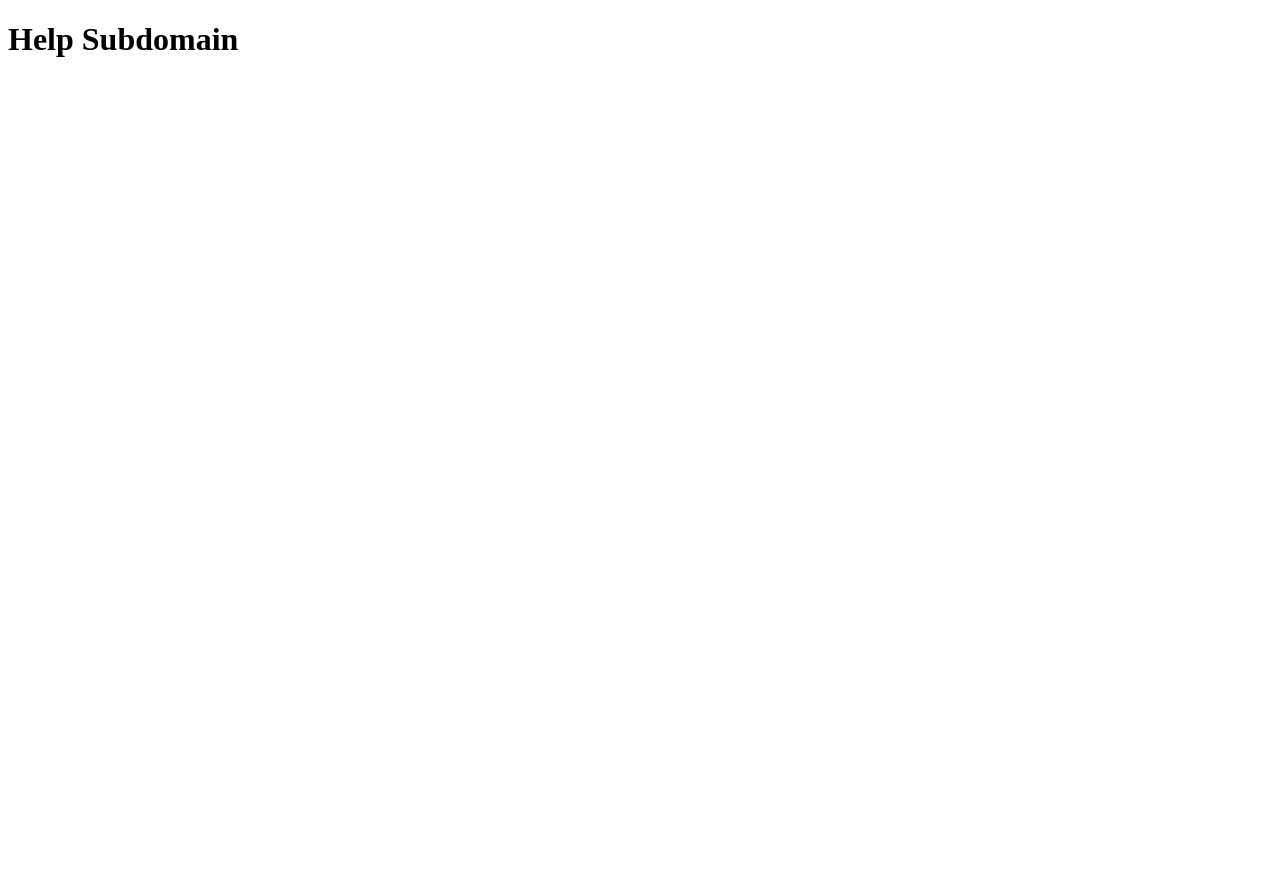
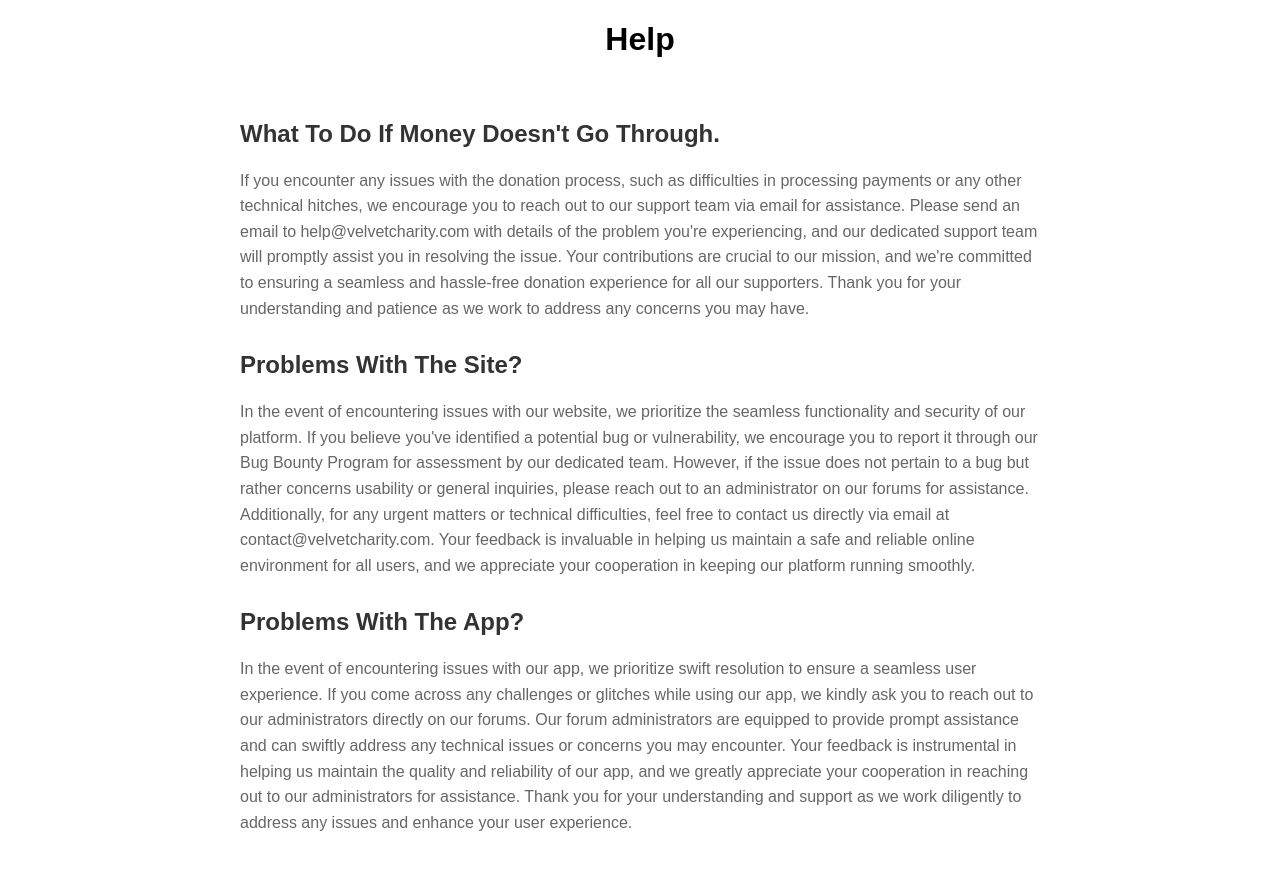
Before and after one commit to qmze/help, a plain HTML site: page index.html in a window 1280 px wide. Before the commit the page ends 800 px from the top, so only its background shows below. Drawn offline with Linux system fonts and the light colour scheme.

Commit message:
Update index.html

```diff
--- a/index.html
+++ b/index.html
@@ -1,13 +1,62 @@
 <!DOCTYPE html>
 <html lang="en">
-<head>
-	<meta charset="UTF-8">
+    <head>
+        <meta charset="UTF-8">
         <meta name="description" content="Velvet Charity Is A Non-Profit Organisation Built Around Helping The Homeless.">
         <meta name="viewport" content="width=device-width, initial-scale=1.0">
         <link rel="icon" href="https://images.vexels.com/media/users/3/140048/isolated/preview/ab0928c008bbddc7744afcc15da96de2-desk-globe.png">
         <title>Velvet Charity</title>
-</head>
+    </head>
+<style>
+    body {
+    font-family: Arial, sans-serif;
+    margin: 0;
+    padding: 0;
+}
+
+#content {
+    max-width: 800px;
+    margin: 0 auto;
+    padding: 20px;
+}
+
+.section {
+    margin-bottom: 30px;
+}
+
+h2 {
+    color: #333;
+}
+
+p {
+    color: #666;
+    line-height: 1.6;
+}
+.faq{
+    text-align: center;
+}
+</style>
 <body>
-    <h1>Help Subdomain</h1>
+    <div class="faq">
+    <h1>Help </h1>
+</div>
+
+    <div id="content">
+        <div class="section">
+            <h2>What To Do If Money Doesn't Go Through.</h2>
+            <p>
+                If you encounter any issues with the donation process, such as difficulties in processing payments or any other technical hitches, we encourage you to reach out to our support team via email for assistance. Please send an email to help@velvetcharity.com with details of the problem you're experiencing, and our dedicated support team will promptly assist you in resolving the issue. Your contributions are crucial to our mission, and we're committed to ensuring a seamless and hassle-free donation experience for all our supporters. Thank you for your understanding and patience as we work to address any concerns you may have.</p>
+        </div>
+        <div class="section">
+            <h2>Problems With The Site?</h2>
+            <p>
+                In the event of encountering issues with our website, we prioritize the seamless functionality and security of our platform. If you believe you've identified a potential bug or vulnerability, we encourage you to report it through our Bug Bounty Program for assessment by our dedicated team. However, if the issue does not pertain to a bug but rather concerns usability or general inquiries, please reach out to an administrator on our forums for assistance. Additionally, for any urgent matters or technical difficulties, feel free to contact us directly via email at contact@velvetcharity.com. Your feedback is invaluable in helping us maintain a safe and reliable online environment for all users, and we appreciate your cooperation in keeping our platform running smoothly.</p>
+        </div>
+        <div class="section">
+            <h2>Problems With The App?</h2>
+            <p>
+                In the event of encountering issues with our app, we prioritize swift resolution to ensure a seamless user experience. If you come across any challenges or glitches while using our app, we kindly ask you to reach out to our administrators directly on our forums. Our forum administrators are equipped to provide prompt assistance and can swiftly address any technical issues or concerns you may encounter. Your feedback is instrumental in helping us maintain the quality and reliability of our app, and we greatly appreciate your cooperation in reaching out to our administrators for assistance. Thank you for your understanding and support as we work diligently to address any issues and enhance your user experience.</p>
+        </div>
+    </div>
 </body>
 </html>
```
